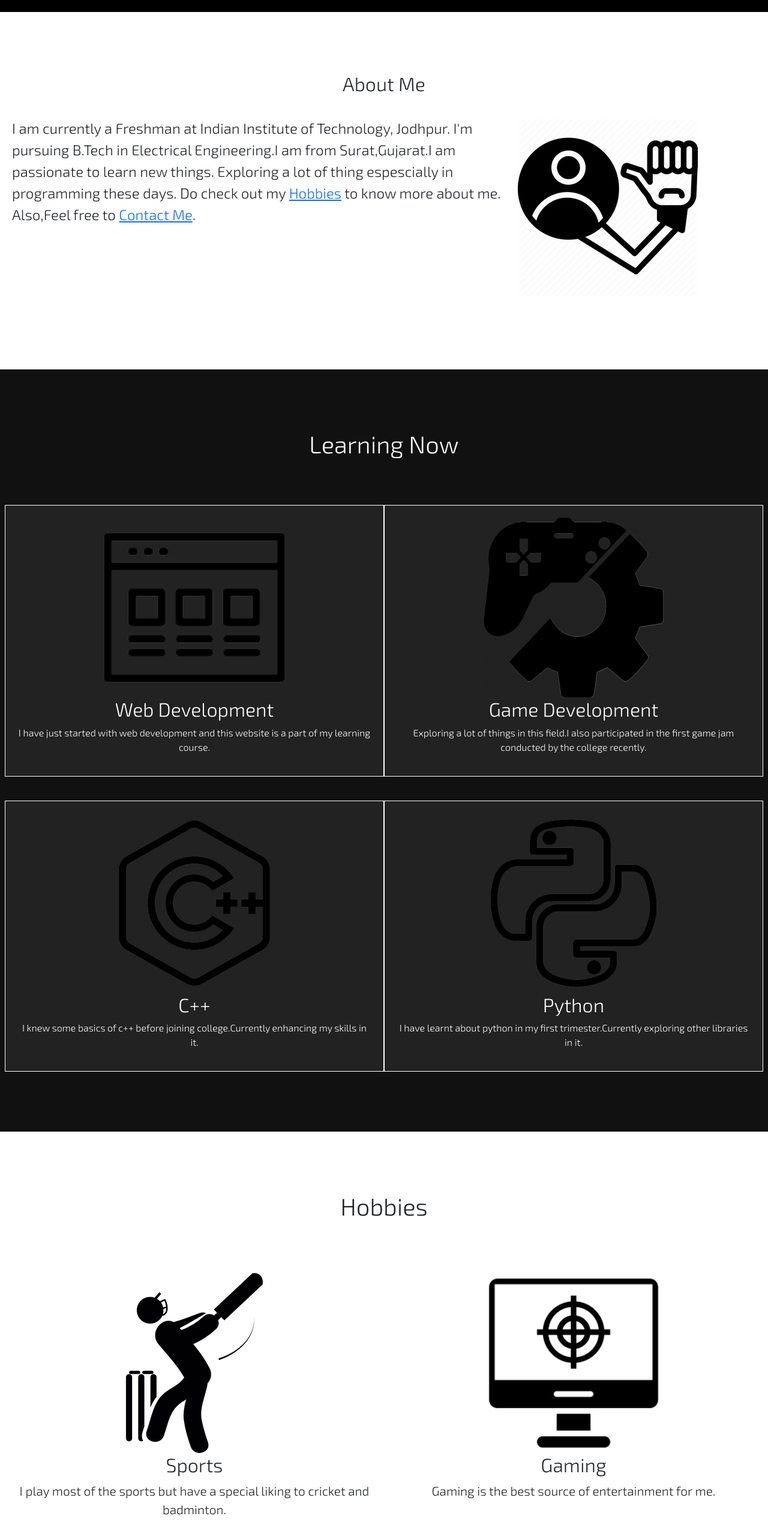
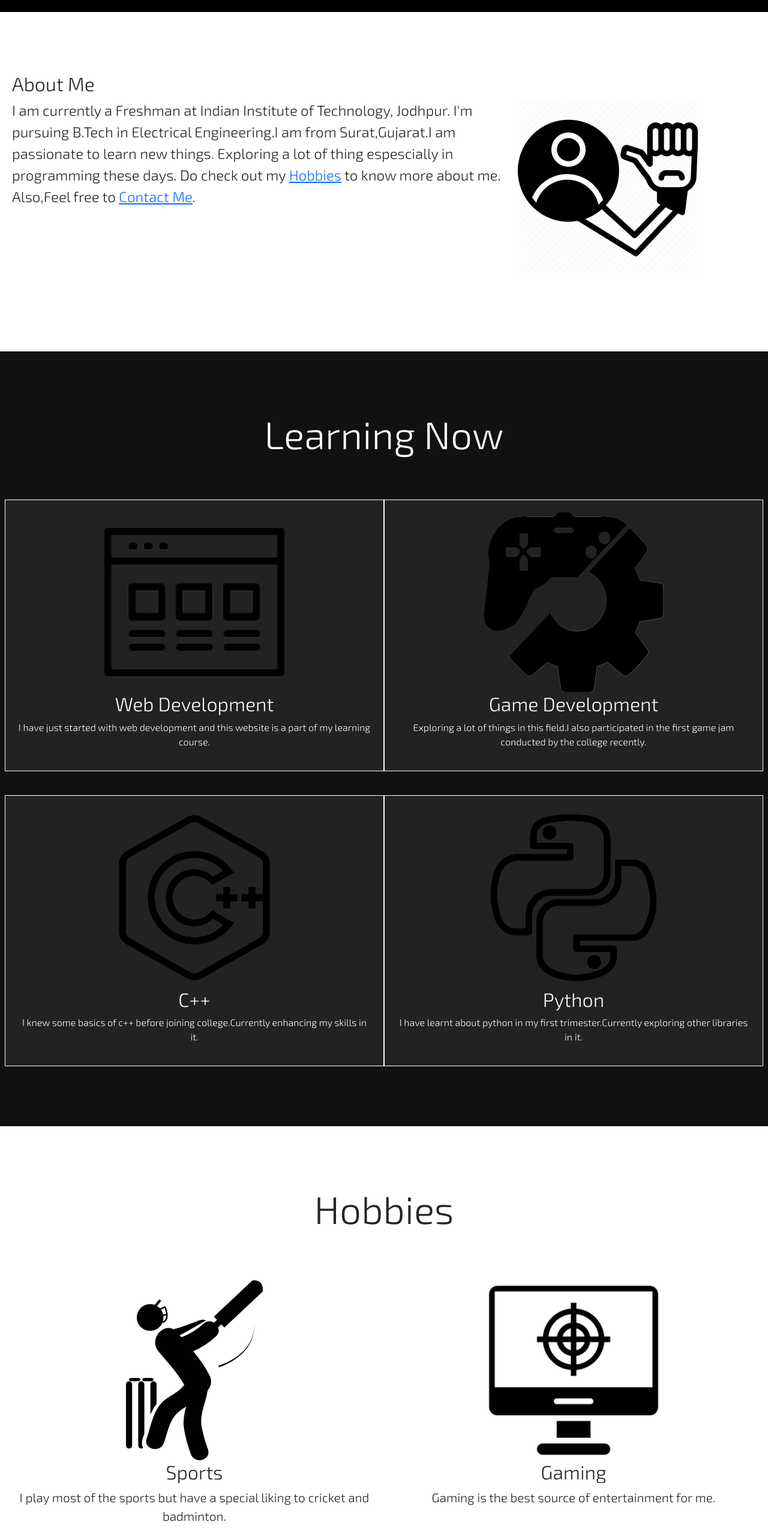
Before and after one commit to Ronak-23/Portfolio2, a plain HTML site: page index.html in a window 1280 px wide. Shown: the part 980-3543 px from the top of the page at 60% size. Drawn offline with nearby package versions, Linux system fonts and the light colour scheme.

Commit message:
Add files via upload

```diff
--- a/styles.css
+++ b/styles.css
@@ -39,8 +39,11 @@ section{
     font-weight: 500;
     margin:0px
 }
-.heading{
+.heading h1{
+
     width:100%;
+    font-size: 400%;
+    font-weight: 1000;
     text-align: center;
     margin-bottom: 30px;
 }
@@ -48,13 +51,14 @@ section{
     font-size: 1.5em;
 }
 .aboutimg{
+
     margin-bottom: 20px;
 }
 .Learning{
     background-color: #111;
 }
-.heading1{
-    font-size: 200%; ;
+.heading1 h1{
+    font-size: 400%; ;
     width:100%;
     text-align: center;
     margin-bottom: 30px;
@@ -72,8 +76,8 @@ section{
     background: #333;
 
 }
-.heading2{
-    font-size: 200%; ;
+.heading2 h1{
+    font-size: 400%; ;
     width:100%;
     text-align: center;
     margin-bottom: 80px;
@@ -86,8 +90,8 @@ section{
 form{
     align-items: center;
 }
-.heading3{
-    font-size: 1000%; ;
+.heading3 h1{
+    font-size: 300%; ;
     width:100%;
     text-align: center;
     margin-bottom: 50px;
```
